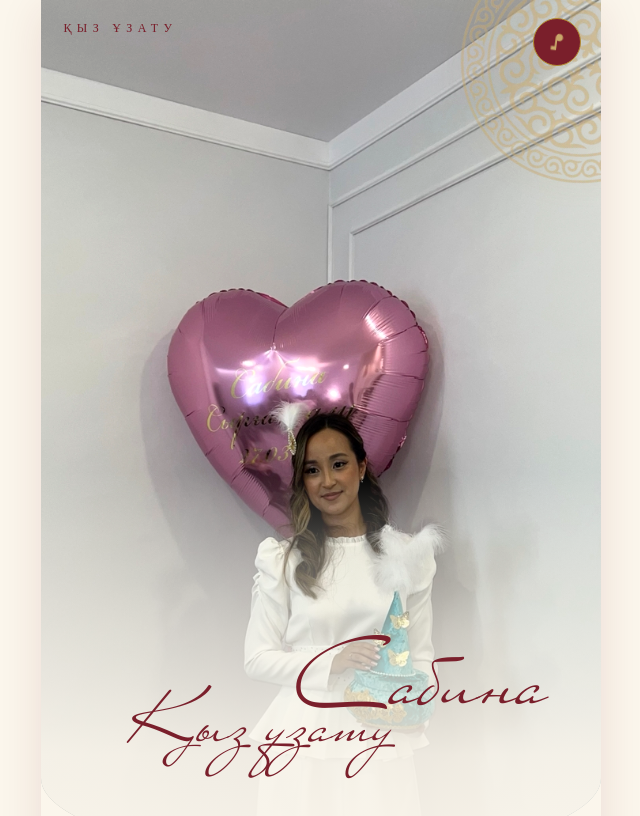
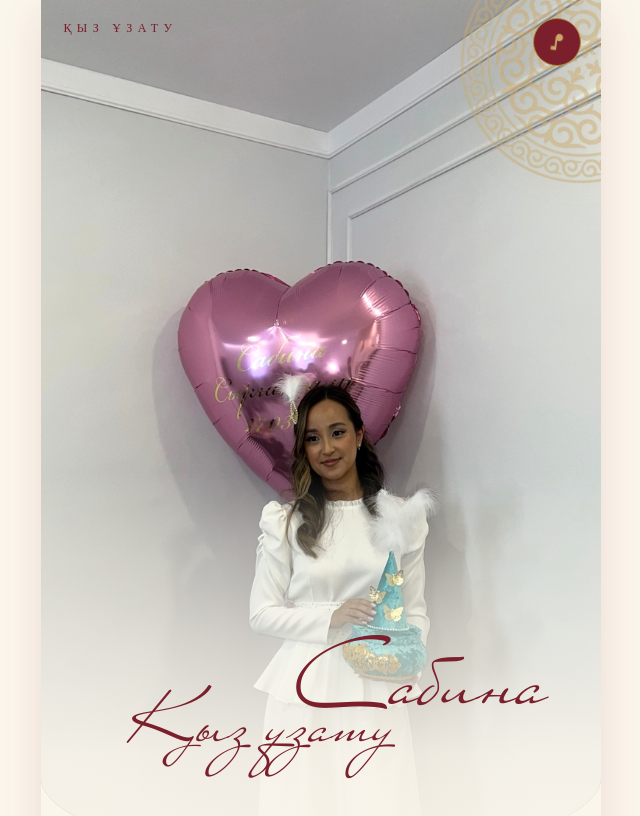
Before and after one commit to usern23/kyz-uzatu, a React (Vite) app: page / in a window 1280 px wide. Shown: the top 816 px of the page, without its empty margins (319-959 px from the left). Built offline with nearby package versions, Linux system fonts and the light colour scheme.

Commit message:
style: user adjusted hero photo zoom

```diff
--- a/src/styles.css
+++ b/src/styles.css
@@ -197,7 +197,7 @@ section.reveal {
   object-fit: cover; /* заполняет контейнер с сохранением пропорций, сверху */
   object-position: center top;
   filter: contrast(1.05) saturate(1.06);
-  transform: scale(1.18);
+  transform: scale(1.1);
   transform-origin: center top;
 }
 /* плавный fade снизу — начинается от уровня текста, к дуге = цвет фона */
```
